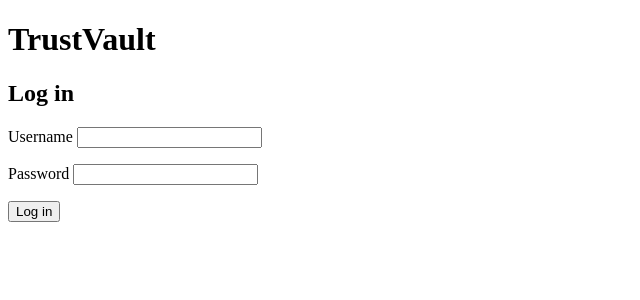
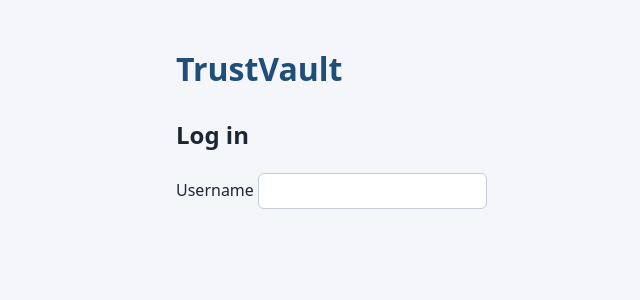
Before and after one commit to bushramd/TrustVault, a Flask app: page /login in a window 1280 px wide. Shown: the top 300 px of the page, without its empty margins (0-640 px from the left). Run offline with Flask 3, Linux system fonts and the light colour scheme.

Commit message:
Add basic styling and colour-coded audit outcomes

```diff
--- /dev/null
+++ b/static/style.css
@@ -0,0 +1,67 @@
+:root {
+  --brand: #1f4e79;
+  --bg: #f4f6f9;
+  --text: #1c2733;
+  --ok: #1b7f3b;
+  --bad: #b42318;
+}
+
+* { box-sizing: border-box; }
+
+body {
+  font-family: system-ui, "Segoe UI", Arial, sans-serif;
+  background: var(--bg);
+  color: var(--text);
+  max-width: 960px;
+  margin: 0 auto;
+  padding: 24px 16px;
+  line-height: 1.5;
+}
+
+h1 { color: var(--brand); margin-bottom: 4px; }
+h2 { margin-top: 24px; }
+a { color: var(--brand); }
+
+table {
+  width: 100%;
+  border-collapse: collapse;
+  background: #fff;
+  border: 0;
+  border-radius: 8px;
+  overflow: hidden;
+  box-shadow: 0 1px 3px rgba(0, 0, 0, 0.12);
+}
+th {
+  background: var(--brand);
+  color: #fff;
+  text-align: left;
+}
+th, td {
+  padding: 10px 12px;
+  border: 0;
+  border-bottom: 1px solid #e5e9ef;
+}
+tr:hover td { background: #f0f5fa; }
+
+input, select {
+  padding: 8px 10px;
+  border: 1px solid #c5ccd6;
+  border-radius: 6px;
+  font-size: 1rem;
+}
+
+button {
+  padding: 8px 14px;
+  border: 0;
+  border-radius: 6px;
+  background: var(--brand);
+  color: #fff;
+  font-size: 1rem;
+  cursor: pointer;
+}
+button:hover { opacity: 0.9; }
+form[action*="delete"] button,
+form[action*="revoke"] button { background: var(--bad); }
+
+.allowed { color: var(--ok); font-weight: 600; }
+.denied { color: var(--bad); font-weight: 600; }
--- a/templates/admin.html
+++ b/templates/admin.html
@@ -3,6 +3,8 @@
 <head>
   <meta charset="utf-8">
   <title>TrustVault - Admin</title>
+  <meta name="viewport" content="width=device-width, initial-scale=1">
+<link rel="stylesheet" href="{{ url_for('static', filename='style.css') }}">
 </head>
 <body>
   <h1>Activity log (latest 50)</h1>
@@ -13,6 +15,7 @@
     <tr>
       <td>{{ r.ts }}</td><td>{{ r.username or '-' }}</td><td>{{ r.action }}</td>
       <td>{{ r.document_id or '-' }}</td><td>{{ r.outcome }}</td><td>{{ r.detail or '' }}</td>
+      <td class="{{ r.outcome }}">{{ r.outcome }}</td>
     </tr>
     {% endfor %}
   </table>
--- a/templates/dashboard.html
+++ b/templates/dashboard.html
@@ -3,6 +3,8 @@
 <head>
   <meta charset="utf-8">
   <title>TrustVault - Dashboard</title>
+  <meta name="viewport" content="width=device-width, initial-scale=1">
+<link rel="stylesheet" href="{{ url_for('static', filename='style.css') }}">
 </head>
 <body>
   <h1>TrustVault</h1>
--- a/templates/documents.html
+++ b/templates/documents.html
@@ -1,6 +1,8 @@
 <!doctype html>
 <html lang="en">
-<head><meta charset="utf-8"><title>TrustVault - Documents</title></head>
+<head>
+    <meta name="viewport" content="width=device-width, initial-scale=1">
+<link rel="stylesheet" href="{{ url_for('static', filename='style.css') }}"><meta charset="utf-8"><title>TrustVault - Documents</title></head>
 <body>
   <h1>Documents</h1>
   <p><a href="{{ url_for('dashboard') }}">Back</a>
--- a/templates/login.html
+++ b/templates/login.html
@@ -3,6 +3,8 @@
 <head>
   <meta charset="utf-8">
   <title>TrustVault - Log in</title>
+  <meta name="viewport" content="width=device-width, initial-scale=1">
+<link rel="stylesheet" href="{{ url_for('static', filename='style.css') }}">
 </head>
 <body>
   <h1>TrustVault</h1>
@@ -10,8 +12,4 @@
   {% if error %}<p style="color:red">{{ error }}</p>{% endif %}
   <form method="post" action="{{ url_for('login') }}">
     <p><label>Username <input name="username" required></label></p>
-    <p><label>Password <input name="password" type="password" required></label></p>
-    <button type="submit">Log in</button>
-  </form>
-</body>
-</html>
+    <p><l
--- a/templates/share.html
+++ b/templates/share.html
@@ -1,6 +1,8 @@
 <!doctype html>
 <html lang="en">
-<head><meta charset="utf-8"><title>TrustVault - Share</title></head>
+<head>
+    <meta name="viewport" content="width=device-width, initial-scale=1">
+<link rel="stylesheet" href="{{ url_for('static', filename='style.css') }}"><meta charset="utf-8"><title>TrustVault - Share</title></head>
 <body>
   <h1>Share: {{ doc.name }}</h1>
   <p><a href="{{ url_for('documents') }}">Back</a></p>
--- a/templates/upload.html
+++ b/templates/upload.html
@@ -1,6 +1,8 @@
 <!doctype html>
 <html lang="en">
-<head><meta charset="utf-8"><title>TrustVault - Upload</title></head>
+<head>
+    <meta name="viewport" content="width=device-width, initial-scale=1">
+<link rel="stylesheet" href="{{ url_for('static', filename='style.css') }}"><meta charset="utf-8"><title>TrustVault - Upload</title></head>
 <body>
   <h1>Upload a document</h1>
   <p><a href="{{ url_for('documents') }}">Back</a></p>
```
